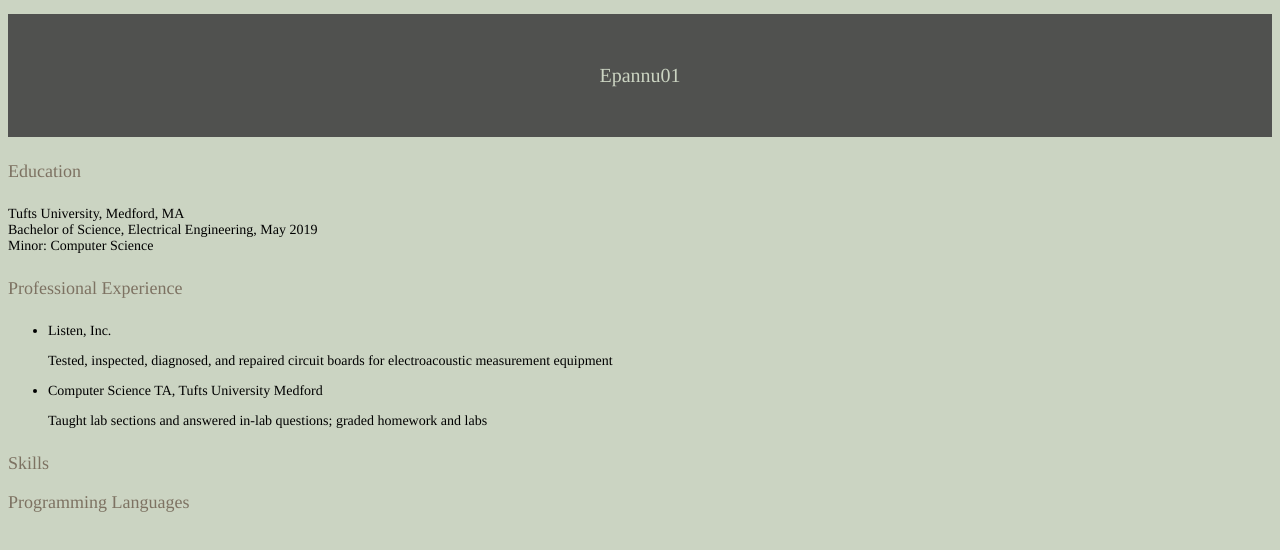
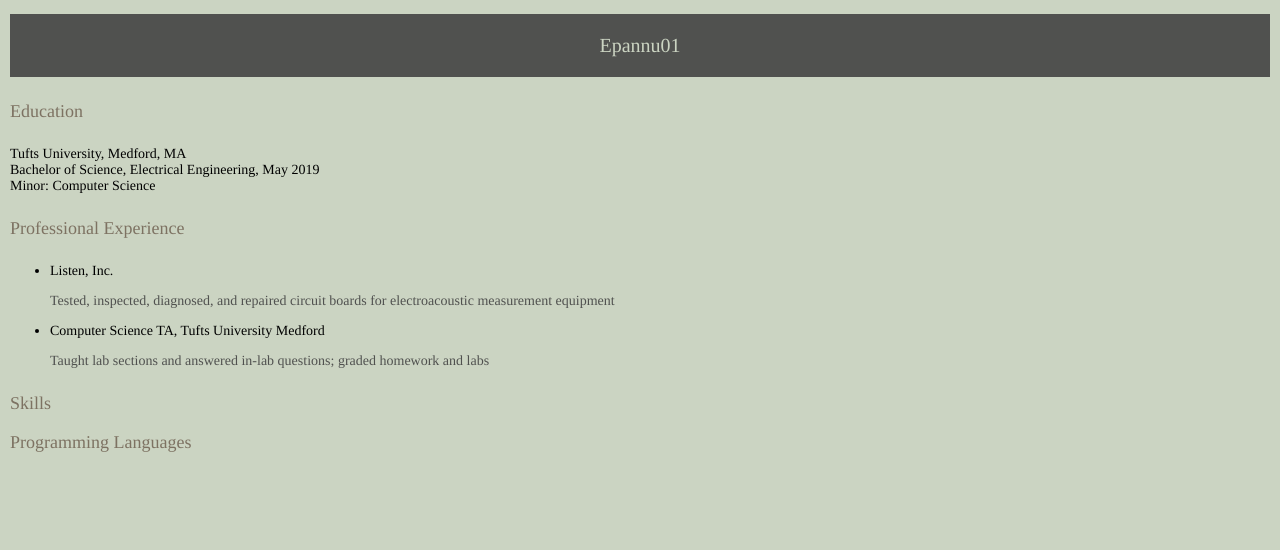
Before and after one commit to epannu01/epannu01.github.io, a plain HTML site: page resume.html in a window 1280 px wide. Drawn offline with Linux system fonts and the light colour scheme.

```diff
--- a/resume.html
+++ b/resume.html
@@ -17,7 +17,7 @@
 	<p>
 		<h4>
 			Education
-		</h4 style="content">
+		</h4 class="content">
 			Tufts University, Medford, MA <br />
 			Bachelor of Science, Electrical Engineering, May 2019 <br />
 			Minor: Computer Science <br />
@@ -27,13 +27,13 @@
 		<ul>
 			<li>
 			Listen, Inc.
-				<p style="content">
+				<p class="content">
 					Tested, inspected, diagnosed, and repaired circuit boards for electroacoustic measurement equipment
 				</p>
 			</li>
 			<li>
 			  	Computer Science TA, Tufts University Medford
-				<p style="content">
+				<p class="content">
 				  	Taught lab sections and answered in-lab questions; graded homework and labs
 				</p>
 			</li>
--- a/resume_style.css
+++ b/resume_style.css
@@ -1,4 +1,5 @@
 body {
+  margin: 10px;
   background-color: #CBD4C2;
   font-family: Times, sans-serif;
   font-size: 14px;
@@ -17,7 +18,7 @@ h2 {
   margin-top: 5px;
   background-color: #50514F;
   color: #CBD4C2;
-  padding: 50px;
+  padding: 20px;
   text-align: center;
 }
 
```
